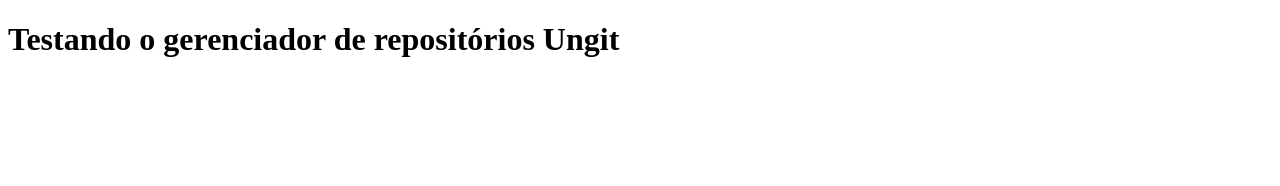
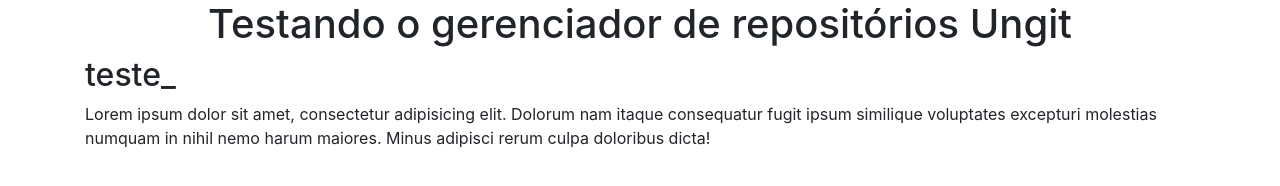
Before and after one commit to thierryrene/testando_ungit_websocialdev, a plain HTML site: page index.html in a window 1280 px wide. Drawn offline with nearby package versions, Linux system fonts and the light colour scheme.

Commit message:
indext update

```diff
--- a/index.html
+++ b/index.html
@@ -1,16 +1,25 @@
 <!doctype html>
 <html lang="pt-br">
+
 <head>
   <meta charset="UTF-8">
   <title>Testando o Ungit</title>
+  <link rel="stylesheet" href="//maxcdn.bootstrapcdn.com/bootswatch/3.3.1/journal/bootstrap.min.css">
 </head>
+
 <body>
   <div class="container">
     <div class="row">
       <div class="col-sm-12">
         <h1 class="text-center">Testando o gerenciador de repositórios Ungit</h1>
       </div>
+
+      <div class="col-sm-12 well">
+				<h2>teste_</h2>
+        <p>Lorem ipsum dolor sit amet, consectetur adipisicing elit. Dolorum nam itaque consequatur fugit ipsum similique voluptates excepturi molestias numquam in nihil nemo harum maiores. Minus adipisci rerum culpa doloribus dicta!</p>
+      </div>
     </div>
   </div>
 </body>
+
 </html>
```
Lines whose indentation alone changed are shown as unchanged.
